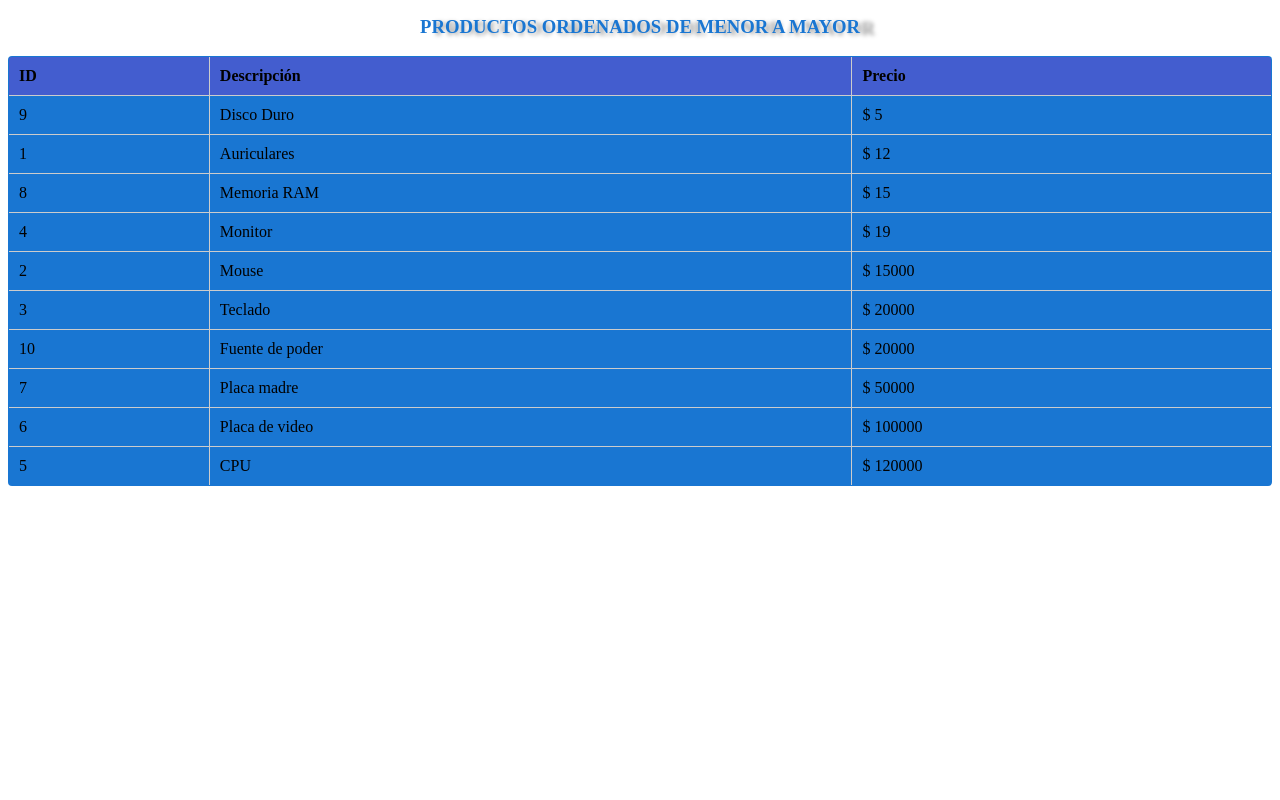
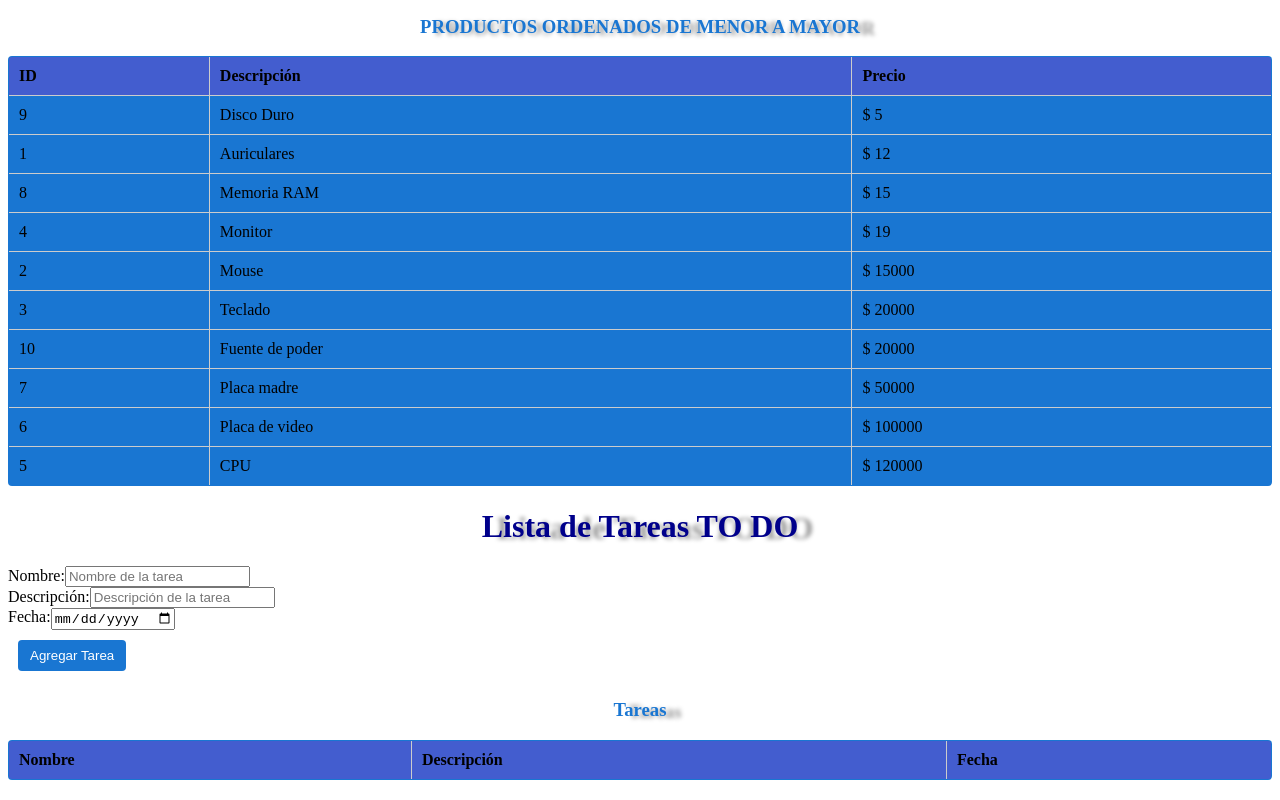
Before and after one commit to MartinAle90/pv_tp3_grupo14, a React (Vite) app: page / in a window 1280 px wide. Shown: the part 1450-2250 px from the top of the page. Before the commit the page ends 1956 px from the top, so only its background shows below. Built offline with nearby package versions, Linux system fonts and the light colour scheme.

Commit message:
lista de tareas realizado por andrea burgos

```diff
--- /dev/null
+++ b/src/assets/components/ListaTareas.jsx
@@ -0,0 +1,94 @@
+import React, { useState } from 'react';
+
+function ListaTareas() {
+  const [tareas, setTareas] = useState([]);
+
+
+  const [nombre, setNombre] = useState('');
+  const [descripcion, setDescripcion] = useState('');
+  const [fecha, setFecha] = useState('');
+
+
+  function agregarTarea(e) {
+    e.preventDefault();
+
+    if (nombre === '' || descripcion === '' || fecha === '') {
+      alert('Por favor, completa todos los campos.');
+      return;
+    }
+
+
+    const nuevaTarea = { nombre, descripcion, fecha };
+
+
+    setTareas([...tareas, nuevaTarea]);
+
+
+    setNombre('');
+    setDescripcion('');
+    setFecha('');
+  }
+
+  return (
+    <div>
+      <h1>Lista de Tareas TO DO</h1>
+
+      <form onSubmit={agregarTarea}>
+        <div>
+          <label>Nombre:</label>
+          <input
+            type="text"
+            value={nombre}
+            onChange={(e) => setNombre(e.target.value)}
+            placeholder="Nombre de la tarea"
+          />
+        </div>
+
+        <div>
+          <label>Descripción:</label>
+          <input
+            type="text"
+            value={descripcion}
+            onChange={(e) => setDescripcion(e.target.value)}
+            placeholder="Descripción de la tarea"
+          />
+        </div>
+
+        <div>
+          <label>Fecha:</label>
+          <input
+            type="date"
+            value={fecha}
+            onChange={(e) => setFecha(e.target.value)}
+          />
+        </div>
+
+        <button type="submit">Agregar Tarea</button>
+      </form>
+
+      <h3>Tareas</h3>
+      <table border="1">
+        <thead>
+          <tr>
+            <th>Nombre</th>
+            <th>Descripción</th>
+            <th>Fecha</th>
+          </tr>
+        </thead>
+        <tbody>
+          {tareas.map(function (t, i) {
+            return (
+              <tr key={i}>
+                <td>{t.nombre}</td>
+                <td>{t.descripcion}</td>
+                <td>{t.fecha}</td>
+              </tr>
+            );
+          })}
+        </tbody>
+      </table>
+    </div>
+  );
+}
+
+export default ListaTareas;
--- a/src/main.jsx
+++ b/src/main.jsx
@@ -2,10 +2,12 @@ import { StrictMode } from 'react'
 import { createRoot } from 'react-dom/client'
 import './assets/css/producto.css'
 import Producto from './assets/components/Producto.jsx'
+import ListaTareas from './assets/components/ListaTareas.jsx'
 
 createRoot(document.getElementById('root')).render(
     <StrictMode>
         <Producto />
+        <ListaTareas />
     </StrictMode>
 
 )
```
